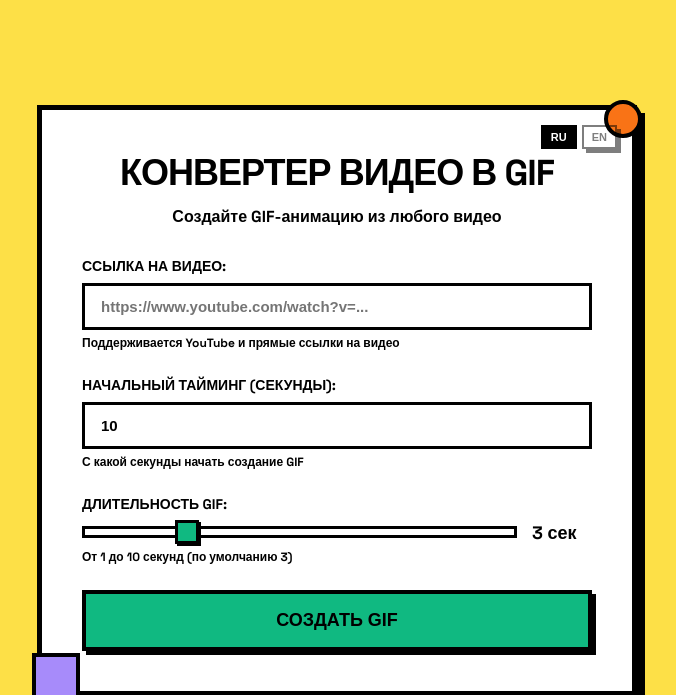
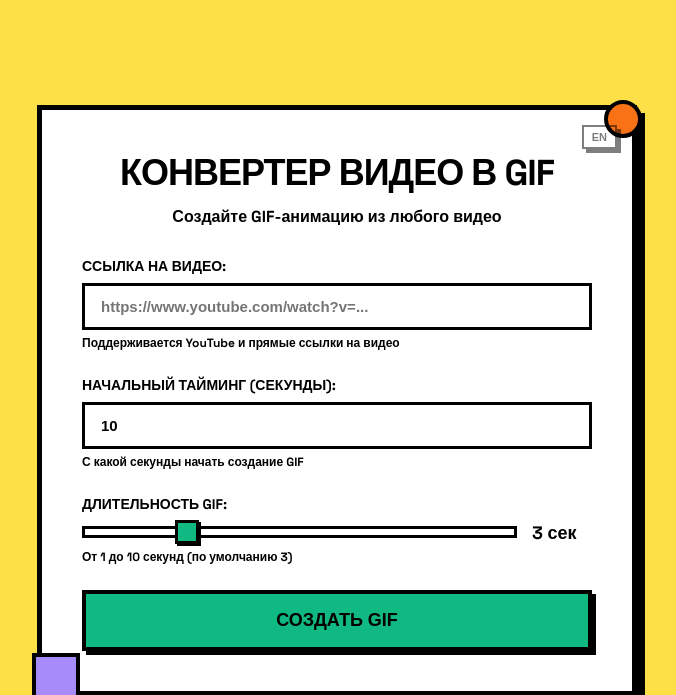
Before and after one commit to thept-ru/VideoGif, a Flask app: page / in a window 1280 px wide. Shown: the top 695 px of the page, without its empty margins (303-979 px from the left). Run offline with Flask 3, Linux system fonts and the light colour scheme.

Commit message:
UI: Replace dual language buttons with single toggle button

```diff
--- a/templates/index.html
+++ b/templates/index.html
@@ -319,8 +319,6 @@
             position: absolute;
             top: 15px;
             right: 15px;
-            display: flex;
-            gap: 5px;
         }
 
         .lang-btn {
@@ -340,23 +338,13 @@
 
         .lang-btn:hover {
             opacity: 1;
-            transform: none;
-            box-shadow: none;
-        }
-
-        .lang-btn.active {
-            background: black;
-            color: white;
-            opacity: 1;
-            box-shadow: none;
         }
     </style>
 </head>
 <body>
     <div class="container">
         <div class="lang-switch">
-            <button class="lang-btn active" onclick="setLanguage('ru')">RU</button>
-            <button class="lang-btn" onclick="setLanguage('en')">EN</button>
+            <button class="lang-btn" id="langToggle" onclick="toggleLanguage()">EN</button>
         </div>
 
         <h1 data-ru="Конвертер Видео в GIF" data-en="Video to GIF Converter">Конвертер Видео в GIF</h1>
@@ -412,6 +400,24 @@
         durationRange.addEventListener('input', (e) => {
             durationValue.textContent = e.target.value;
         });
+
+        function toggleLanguage() {
+            // Toggle between languages
+            currentLang = currentLang === 'ru' ? 'en' : 'ru';
+
+            // Update all elements with data-ru and data-en attributes
+            document.querySelectorAll('[data-ru]').forEach(el => {
+                if (el.tagName === 'INPUT') {
+                    el.placeholder = el.getAttribute('data-' + currentLang);
+                } else {
+                    el.textContent = el.getAttribute('data-' + currentLang);
+                }
+            });
+
+            // Update button text to show the OTHER language (the one to switch to)
+            const langToggle = document.getElementById('langToggle');
+            langToggle.textContent = currentLang === 'ru' ? 'EN' : 'RU';
+        }
 
         function setLanguage(lang) {
             currentLang = lang;
```
